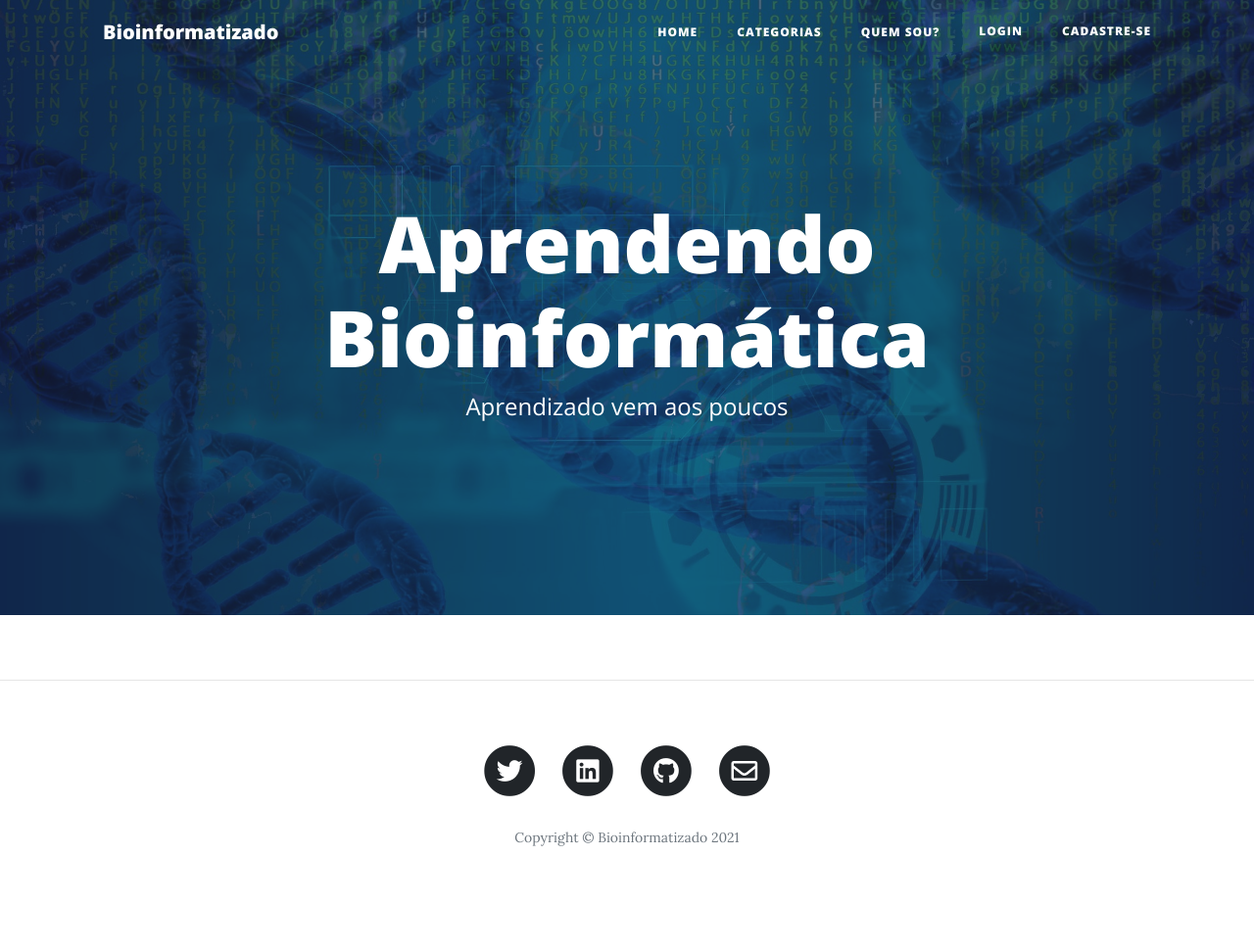
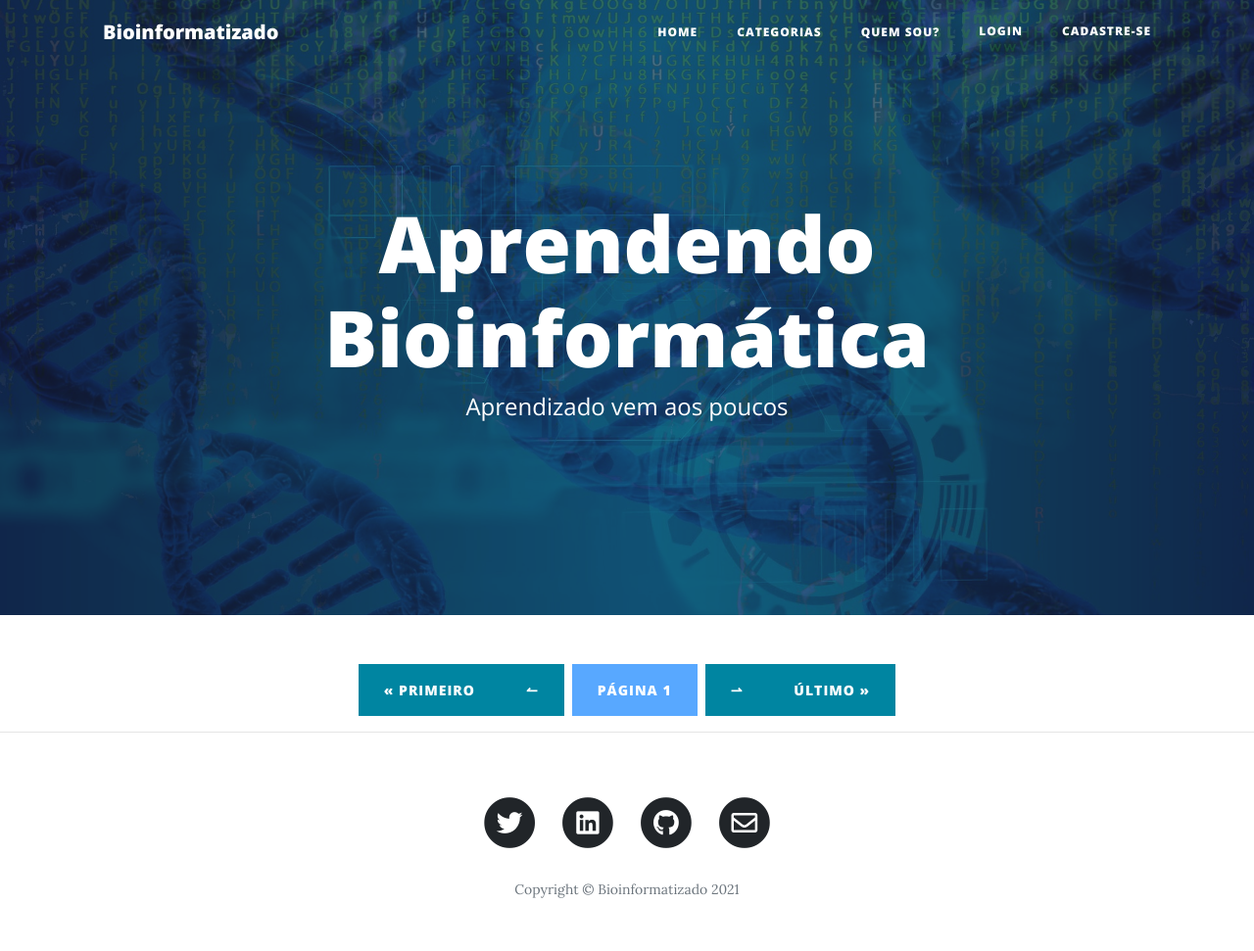
Before and after one commit to RodrigoCury/DjangoBlog, a Django app: page /post/categories/ in a window 1280 px wide. Shown: the top 971 px of the page at 98% size. Before the commit the page ends 864 px from the top, so only its background shows below. Run offline with Django 3.2, Linux system fonts and the light colour scheme; data that the repository does not hold is empty; some libraries are stand-ins or nearby versions.

Commit message:
paginator on categories

```diff
--- a/blog/templates/blog/categories_list.html
+++ b/blog/templates/blog/categories_list.html
@@ -32,5 +32,39 @@ style="background-image: url({% static 'img/home-gb.jpg' %})"
     </div>
     <hr>
     {% endfor %}
+
+    <div class="btn-toolbar justify-content-center" role="toolbar" aria-label="Toolbar with button groups">
+        <div class="btn-group mr-2" role="group" aria-label="First group">
+            {% if page_obj.has_previous %}
+            <a href="?page=1"><button type="button" class="btn btn-primary">&laquo; Primeiro</button></a>
+            <a href="?page={{ page_obj.previous_page_number }}"><button type="button"
+                    class="btn btn-primary">&#8636;</button></a>
+            {% else %}
+            <a class="disabled"><button type="button" class="btn btn-primary">&laquo; Primeiro</button></a>
+            <a class="disabled"><button type="button" class="btn btn-primary">&#8636;</button></a>
+            {% endif %}
+        </div>
+
+        <div class="btn-group mr-2" role="group" aria-label="Second group">
+            <a class="disabled" href="?page={{ page_obj.number }}">
+                <button type="button" class="btn btn-primary disabled">
+                    Página {{ page_obj.number }}
+                </button>
+            </a>
+        </div>
+
+        <div class="btn-group" role="group" aria-label="Third group">
+            {% if page_obj.has_next %}
+            <a href="?page={{ page_obj.next_page_number }}"><button type="button"
+                    class="btn btn-primary">&#8640;</button></a>
+            <a href="?page={{ page_obj.paginator.num_pages }}"><button type="button" class="btn btn-primary">Último
+                    &raquo;</button></a>
+            {% else %}
+            <a class="disabled"><button type="button" class="btn btn-primary">&#8640;</button></a>
+            <a class="disabled"><button type="button" class="btn btn-primary">Último &raquo;</button></a>
+            {% endif %}
+        </div>
+    </div>
+
 </div>
 {% endblock content %}
--- a/blog/views.py
+++ b/blog/views.py
@@ -13,7 +13,7 @@ from .models import BlogPost, Category
 
 class CategoryListView(ListView):
     model = Category
-    paginate_by = 2
+    paginate_by = 6
     template_name = 'blog/categories_list.html'
 
 # {'paginator': < django.core.paginator.Paginator object at 0x7ff7f003a1f0 > ,
@@ -29,10 +29,9 @@ class CategoryDetailView(DetailView):
     template_name = 'blog/categories.html'
 
     def get_context_data(self, **kwargs):
-        paginate_by = 3
         context = super().get_context_data()
         posts_list = self.object.get_posts.all()
-        paginator = Paginator(posts_list, paginate_by)
+        paginator = Paginator(posts_list, 6)
         page = self.request.GET.get('page')
 
         try:
```
